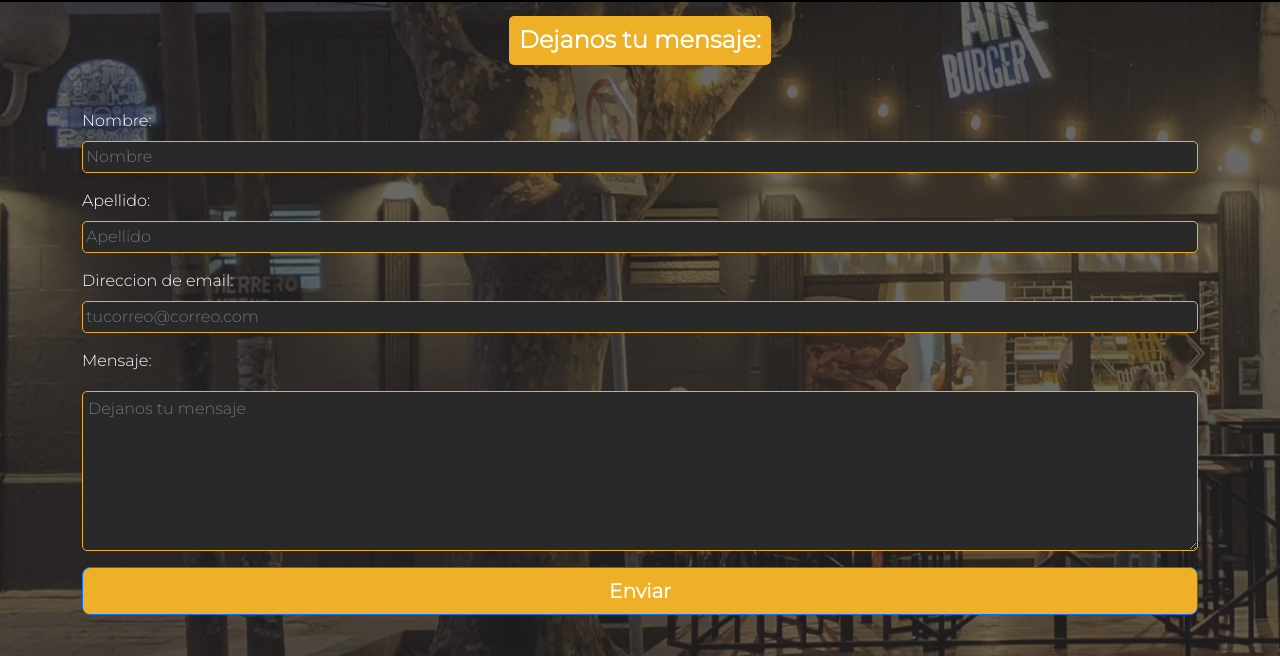
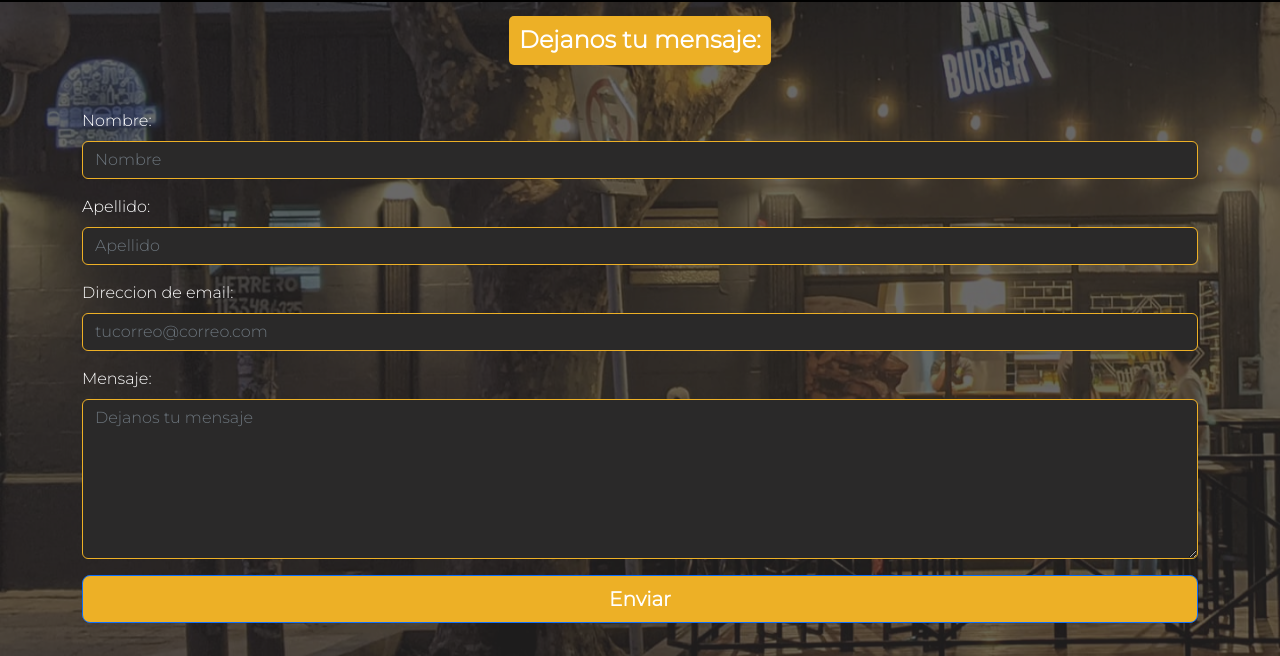
Before and after one commit to Lucho375/Aike-Burger, a website: page pages/contacto.html in a window 1280 px wide. Shown: the part 104-760 px from the top of the page. Drawn offline with nearby package versions, Linux system fonts and the light colour scheme.

Commit message:
Modifico formulario

```diff
--- a/scss/views/_contact.scss
+++ b/scss/views/_contact.scss
@@ -1,37 +1,16 @@
-#send {
-    background-color: $maincolor;
-    font-weight: bold;
+.form-control{
+    border: $maincolor 1px solid;
+    background-color: #2A2929;
+    color: white;
+
 }
 
-#name {
-    border: $maincolor 1px solid;
-    color: white;
-    background-color: #2A2929;
-    border-radius: 5px;
-    padding: 3px;
+input{
+    color: white !important;
+    background-color: #2A2929 !important;
 }
 
-#lastname {
-    border: $maincolor 1px solid;
-    color: white;
-    background-color: #2A2929;
-    border-radius: 5px;
-    padding: 3px;
+textarea{
+    background-color: #2A2929 !important;
+    color: white !important;
 }
-
-#emailAddress {
-    border: $maincolor 1px solid;
-    color: white;
-    border-radius: 5px;
-    background-color: #2A2929;
-    padding: 3px;
-}
-
-#message {
-    margin-top: 10px;
-    border: $maincolor 1px solid;
-    color: white;
-    background-color: #2A2929;
-    border-radius: 5px;
-    padding: 5px;
-}
```
Also changed, not shown: css/style.css, 1 other file.
